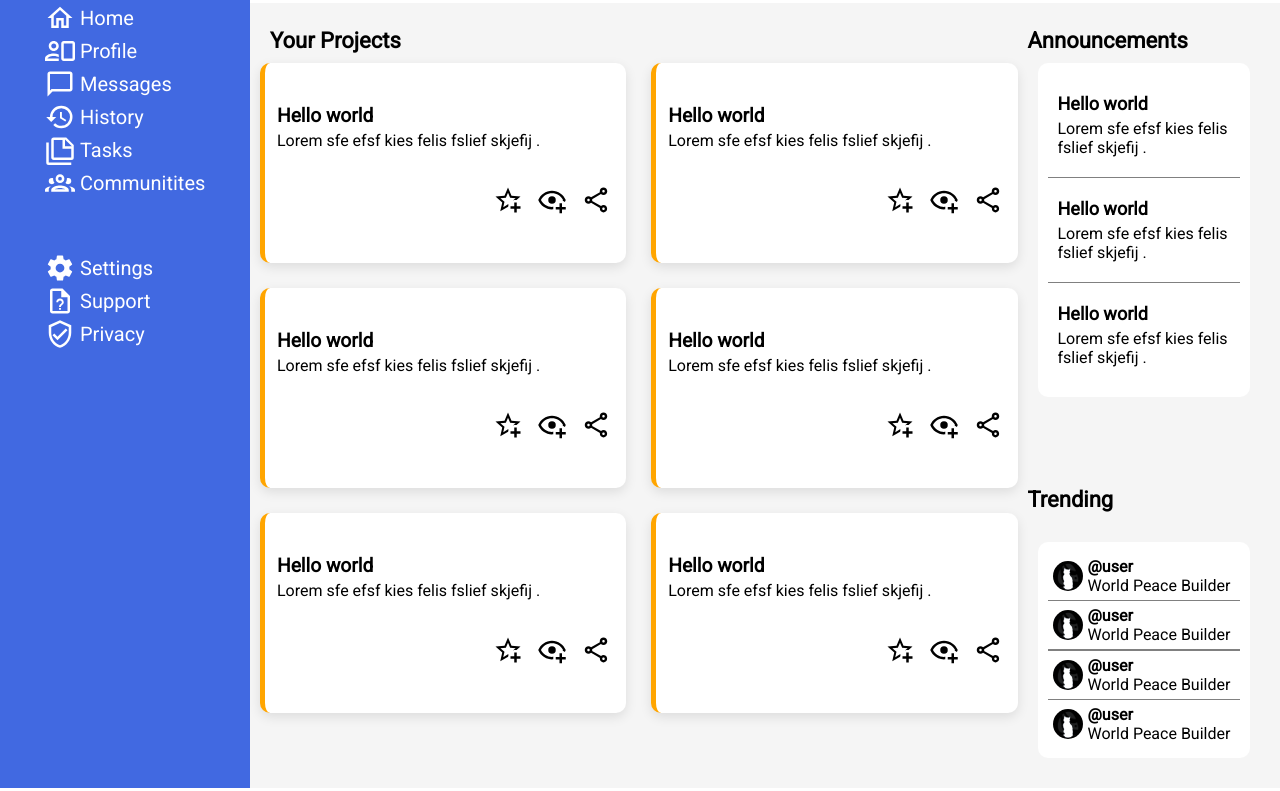
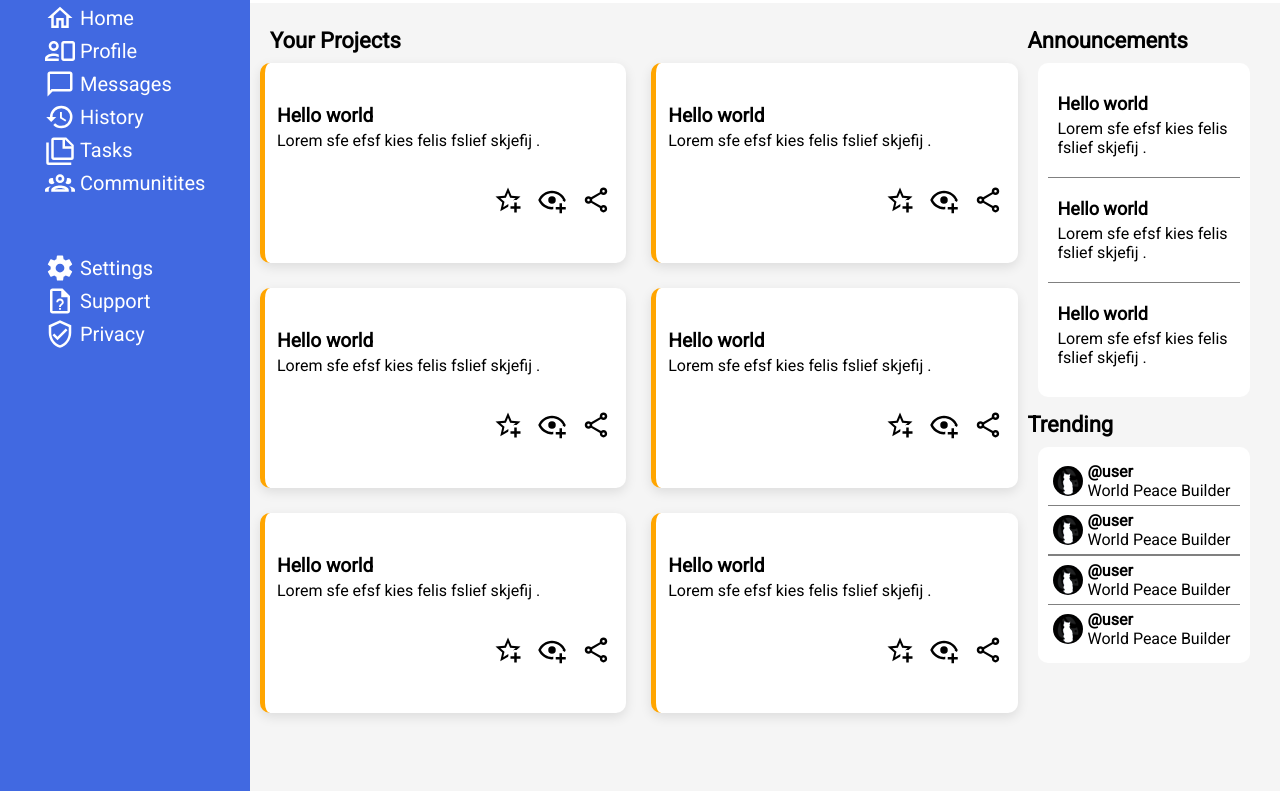
Before and after one commit to Karma404-code/admin-dashboard, a plain HTML site: page index.html in a window 1280 px wide. Shown: the part 107-898 px from the top of the page. Drawn offline with Linux system fonts and the light colour scheme.

Commit message:
fix row size

```diff
--- a/styles.css
+++ b/styles.css
@@ -111,7 +111,7 @@ img{
     grid-area: article;
     display: grid;
     grid-template-columns: 3fr 1fr;
-    grid-template-rows: 1.5fr 1fr;
+    grid-template-rows: 0.8fr 1fr;
     background-color: whitesmoke;
     padding: var(--pad);
 
@@ -205,13 +205,12 @@ img{
 
         .trending{
             display: flex;
-            padding: 10px;
             flex-direction: column;
             justify-content: space-between;
             background-color: white;
             border-radius: 10px;
             padding: var(--pad);
-            margin: 20px;
+            margin: 0px 20px ;
             .people{
                 display: flex;
                 gap: 5px;
```
